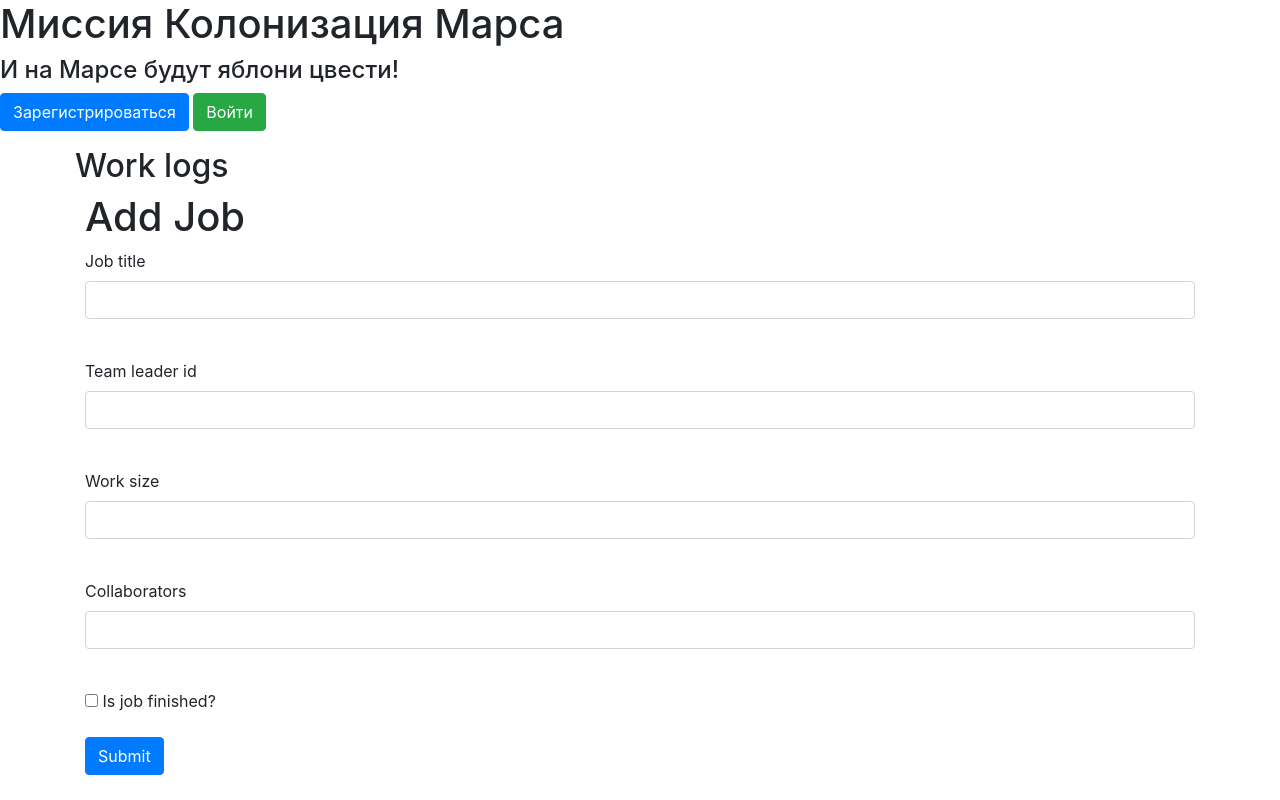
After one commit to ivanchernych/task_dop_alchemy, a Flask app: page /addjob in a window 1280 px wide. The commit adds this page. Run offline with Flask 3, Linux system fonts and the light colour scheme.

Commit message:
create project

```diff
--- /dev/null
+++ b/forms/job_form.py
@@ -0,0 +1,12 @@
+from flask_wtf import FlaskForm
+from wtforms import StringField, SubmitField, BooleanField, IntegerField
+from wtforms.validators import DataRequired
+
+
+class Addjob(FlaskForm):
+    job = StringField('Job title', validators=[DataRequired()])
+    team_leader = IntegerField('Team leader id', validators=[DataRequired()])
+    work_size = IntegerField('Work size', validators=[DataRequired()])
+    collaborators = StringField('Collaborators', validators=[DataRequired()])
+    is_finished = BooleanField('Is job finished?')
+    submit = SubmitField('Submit')
--- a/jobs.py
+++ b/jobs.py
@@ -9,9 +9,9 @@ class Jobs(SqlAlchemyBase):
     id = sqlalchemy.Column(sqlalchemy.Integer,
                            primary_key=True, autoincrement=True)
     team_leader = sqlalchemy.Column(sqlalchemy.Integer, sqlalchemy.ForeignKey('users.id'), autoincrement=True)
-    job = sqlalchemy.Column(sqlalchemy.Integer)
+    job = sqlalchemy.Column(sqlalchemy.String)
     work_size = sqlalchemy.Column(sqlalchemy.Integer)
-    collaborators = sqlalchemy.Column(sqlalchemy.Integer)
+    collaborators = sqlalchemy.Column(sqlalchemy.String)
     start_date = sqlalchemy.Column(sqlalchemy.DateTime)
     end_date = sqlalchemy.Column(sqlalchemy.DateTime)
     is_finished = sqlalchemy.Column(sqlalchemy.Boolean)
--- a/main.py
+++ b/main.py
@@ -1,11 +1,67 @@
+import datetime
+
 from flask import Flask, render_template, redirect
 from data import db_session
 from users import User
+from jobs import Jobs
 from forms.user import RegisterForm
-
+from flask_login import LoginManager, login_user, logout_user, login_required, current_user
+from forms.login_form import LoginForm
+from forms.job_form import Addjob
 
 app = Flask(__name__)
 app.config['SECRET_KEY'] = 'yandexlyceum_secret_key'
+login_manager = LoginManager()
+login_manager.init_app(app)
+
+
+def create_spisok():
+    db_session.global_init("db/mars_explorer.db")
+    db_sess = db_session.create_session()
+
+    jobs = []
+    for job in db_sess.query(Jobs).all():
+        if job.is_finished:
+            finish = 'is finished'
+        else:
+            finish = 'is not finished'
+        jobs.append([job.id, job.job, job.team_leader, job.work_size, job.collaborators, finish])
+    return jobs
+
+
+@app.route('/')
+def index():
+    db_session.global_init("db/mars_explorer.db")
+    jb = create_spisok()
+    return render_template('base.html', list=jb)
+
+
+@app.route('/logout')
+@login_required
+def logout():
+    logout_user()
+    return redirect("/")
+
+
+@login_manager.user_loader
+def load_user(user_id):
+    db_sess = db_session.create_session()
+    return db_sess.query(User).get(user_id)
+
+
+@app.route('/login', methods=['GET', 'POST'])
+def login():
+    form = LoginForm()
+    if form.validate_on_submit():
+        db_sess = db_session.create_session()
+        user = db_sess.query(User).filter(User.email == form.email.data).first()
+        if user and user.check_password(form.password.data):
+            login_user(user, remember=form.remember_me.data)
+            return redirect("/")
+        return render_template('login_form.html',
+                               message="Неправильный логин или пароль",
+                               form=form)
+    return render_template('login_form.html', title='Авторизация', form=form)
 
 
 @app.route('/register', methods=['GET', 'POST'])
@@ -38,5 +94,25 @@ def reqister():
     return render_template('register.html', title='Регистрация', form=form)
 
 
+@app.route('/addjob', methods=['GET', 'POST'])
+def addjob():
+    form = Addjob()
+    if form.validate_on_submit():
+        db_session.global_init("db/mars_explorer.db")
+        db_sess = db_session.create_session()
+        job = Jobs(
+            team_leader=form.team_leader.data,
+            job=form.job.data,
+            work_size=form.work_size.data,
+            collaborators=form.collaborators.data,
+            is_finished=form.is_finished.data,
+            start_date=datetime.datetime.now()
+        )
+        db_sess.add(job)
+        db_sess.commit()
+        return redirect('/')
+    return render_template('addjob_form.html', title='Регистрация', form=form)
+
+
 if __name__ == '__main__':
     app.run(port=8080,  host='127.0.0.1')
--- /dev/null
+++ b/templates/addjob_form.html
@@ -0,0 +1,47 @@
+{% extends "base.html" %}
+
+{% block content %}
+    <h1>Add Job</h1>
+    <form action="" method="post">
+        {{ form.hidden_tag() }}
+        <p>
+            {{ form.job.label }}<br>
+            {{ form.job(class="form-control") }}<br>
+            {% for error in form.job.errors %}
+                <p class="alert alert-danger" role="alert">
+                    {{ error }}
+                </p>
+            {% endfor %}
+        </p>
+        <p>
+            {{ form.team_leader.label }}<br>
+            {{ form.team_leader(class="form-control") }}<br>
+            {% for error in form.team_leader.errors %}
+                <p class="alert alert-danger" role="alert">
+                    {{ error }}
+                </p>
+            {% endfor %}
+        </p>
+        <p>
+            {{ form.work_size.label }}<br>
+            {{ form.work_size(class="form-control") }}<br>
+            {% for error in form.work_size.errors %}
+                <p class="alert alert-danger" role="alert">
+                    {{ error }}
+                </p>
+            {% endfor %}
+        </p>
+        <p>
+            {{ form.collaborators.label }}<br>
+            {{ form.collaborators(class="form-control") }}<br>
+            {% for error in form.collaborators.errors %}
+                <p class="alert alert-danger" role="alert">
+                    {{ error }}
+                </p>
+            {% endfor %}
+        </p>
+        <p>{{ form.is_finished() }} {{ form.is_finished.label }}</p>
+        <p>{{ form.submit(type="submit", class="btn btn-primary") }}</p>
+        <div>{{ message }}</div>
+    </form>
+{% endblock %}
--- a/templates/base.html
+++ b/templates/base.html
@@ -7,10 +7,45 @@
      <link rel="stylesheet" href="https://cdn.jsdelivr.net/npm/bootstrap@4.0.0/dist/css/bootstrap.min.css" integrity="sha384-Gn5384xqQ1aoWXA+058RXPxPg6fy4IWvTNh0E263XmFcJlSAwiGgFAW/dAiS6JXm" crossorigin="anonymous">
     </head>
     <body>
-
         <h1>Миссия Колонизация Марса</h1>
         <h4>И на Марсе будут яблони цвести!</h4>
-        <h2>Register form</h2>
+        <nav>
+            {% if current_user.is_authenticated %}
+                <p>
+                    <a class="btn btn-info" href="/logout">{{ current_user.name }}</a>
+                    <a class="btn btn-danger" href="/addjob">AddJob</a>
+                </p>
+            {% else %}
+                <p>
+                    <a class="btn btn-primary " href="/register">Зарегистрироваться</a>
+                    <a class="btn btn-success" href="/login">Войти</a>
+                </p>
+            {% endif %}
+        </nav>
+        <h2>Work logs</h2>
+        {% for item in list %}
+            <h2>Action #{{ item[0] }}</h2>
+            <table class="table table-dark">
+              <thead>
+                <tr>
+                    <th scope="col">Title of activity</th>
+                    <th scope="col">Team leader</th>
+                    <th scope="col">Duration</th>
+                    <th scope="col">List of collaborators</th>
+                    <th scope="col">is finished</th>
+                </tr>
+              </thead>
+              <tbody>
+                <tr>
+                    <th scope="row">{{ item[1] }}</th>
+                    <td>{{ item[2] }}</td>
+                    <td>{{ item[3] }}</td>
+                    <td>{{ item[4] }}</td>
+                    <td>{{ item[5] }}</td>
+                </tr>
+              </tbody>
+            </table>
+        {% endfor %}
         <main role="main" class="container">
             {% block content %}{% endblock %}
         </main>
--- a/users.py
+++ b/users.py
@@ -2,9 +2,10 @@ import datetime
 import sqlalchemy
 from data.db_session import SqlAlchemyBase
 from werkzeug.security import generate_password_hash, check_password_hash
+from flask_login import UserMixin
 
 
-class User(SqlAlchemyBase):
+class User(SqlAlchemyBase, UserMixin):
     __tablename__ = 'users'
 
     id = sqlalchemy.Column(sqlalchemy.Integer,
```
Also changed, not shown: department.py (added, +13 -0 lines), forms/login_form.py (added, +10 -0 lines), templates/login_form.html (added, +29 -0 lines), db/mars_explorer.db.
